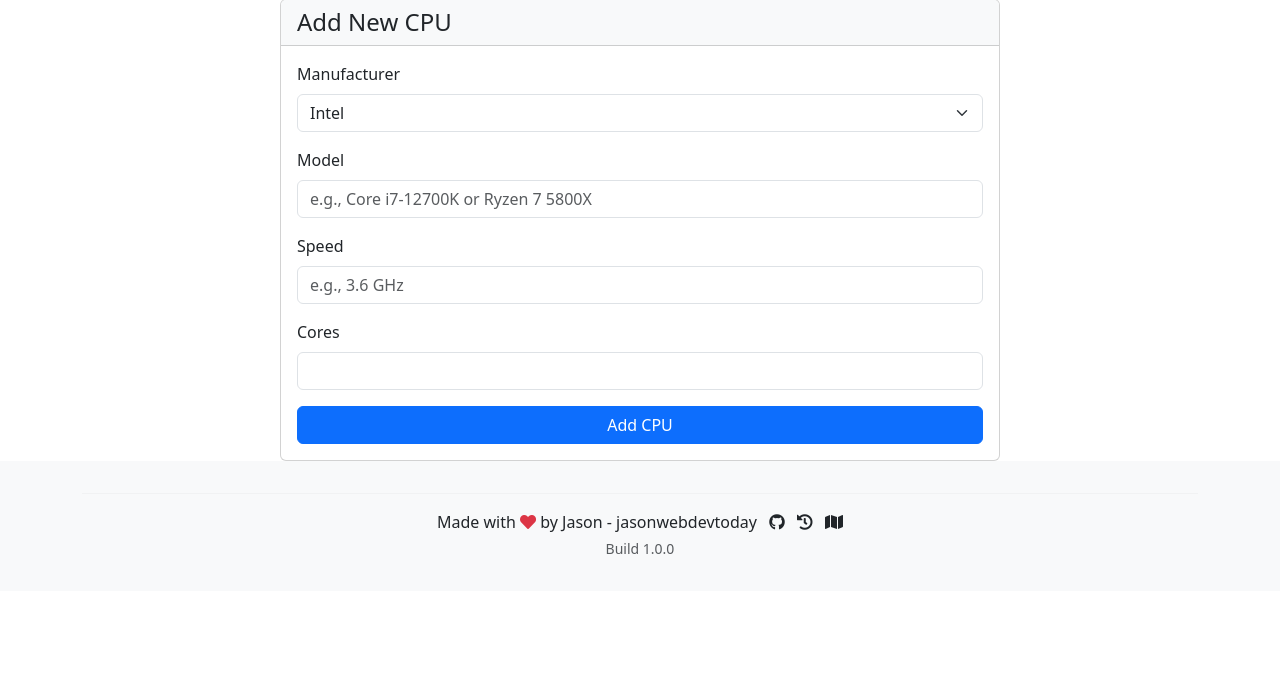
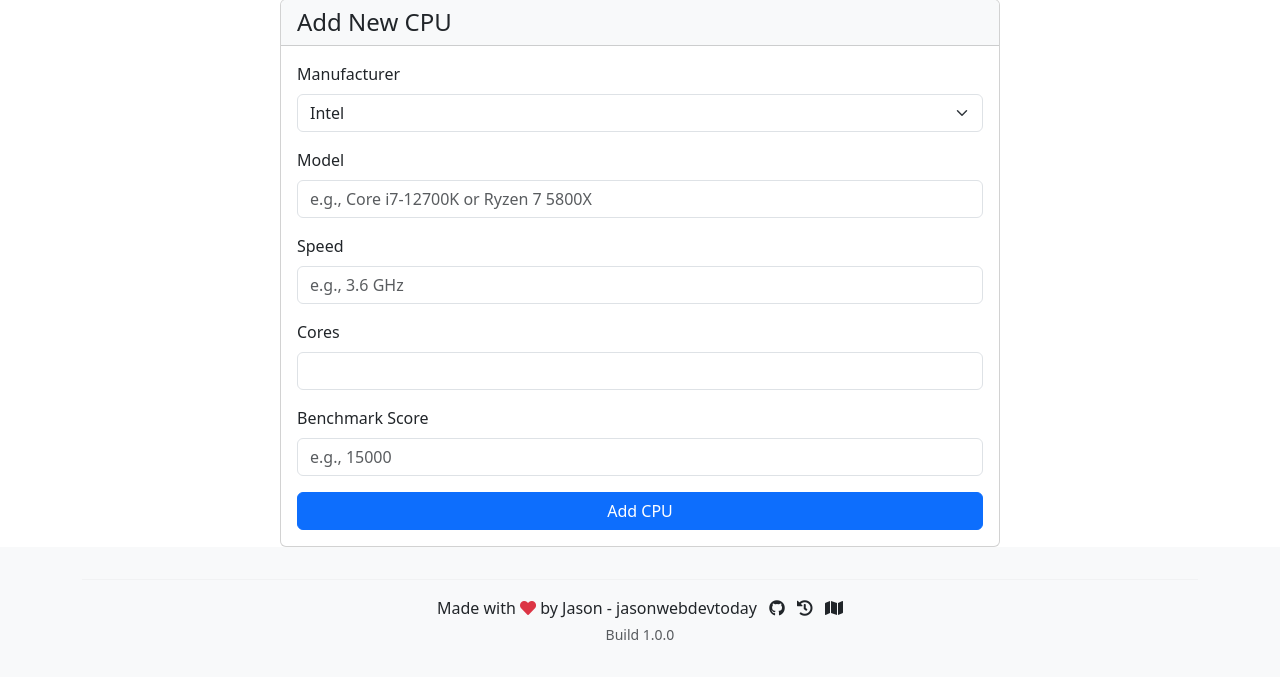
Before and after one commit to webdevtodayjason/tc-Inventory, a Flask app: page /manage/cpus/add in a window 1280 px wide. Shown: the part 57-736 px from the top of the page. Run offline with Flask 3, Linux system fonts and the light colour scheme; the visitor is signed in with stand-in values (Sample User, id 1); data that the repository does not hold is empty; some libraries are stand-ins or nearby versions.

Commit message:
ADDING: Benchmark score to CPU table and views

```diff
--- a/app/forms.py
+++ b/app/forms.py
@@ -69,6 +69,10 @@ class CPUForm(FlaskForm):
     cores = IntegerField('Cores', validators=[
         DataRequired(),
         NumberRange(min=1, max=128, message="Core count must be between 1 and 128")
+    ])
+    benchmark = FloatField('Benchmark Score', validators=[
+        Optional(),
+        NumberRange(min=0, message="Benchmark score must be a positive number")
     ])
 
     def validate_speed(self, field):
--- a/app/models/inventory.py
+++ b/app/models/inventory.py
@@ -116,6 +116,7 @@ class CPU(db.Model):
     model = db.Column(db.String(128), nullable=False)
     speed = db.Column(db.String(32))
     cores = db.Column(db.Integer)
+    benchmark = db.Column(db.Float, nullable=True)
     created_at = db.Column(db.DateTime, default=datetime.utcnow)
 
 # Association table for system tags
--- a/app/routes/inventory.py
+++ b/app/routes/inventory.py
@@ -490,7 +490,8 @@ def add_cpu():
                     manufacturer=form.manufacturer.data,
                     model=form.model.data,
                     speed=form.speed.data,
-                    cores=form.cores.data
+                    cores=form.cores.data,
+                    benchmark=form.benchmark.data
                 )
                 db.session.add(cpu)
                 db.session.commit()
@@ -516,10 +517,18 @@ def edit_cpu(id):
     cpu = CPU.query.get_or_404(id)
     form = CPUForm(obj=cpu)
     if form.validate_on_submit():
-        form.populate_obj(cpu)
-        db.session.commit()
-        flash('CPU updated successfully!', 'success')
-        return redirect(url_for('inventory.manage_cpus'))
+        try:
+            cpu.manufacturer = form.manufacturer.data
+            cpu.model = form.model.data
+            cpu.speed = form.speed.data
+            cpu.cores = form.cores.data
+            cpu.benchmark = form.benchmark.data
+            db.session.commit()
+            flash('CPU updated successfully!', 'success')
+            return redirect(url_for('inventory.manage_cpus'))
+        except Exception as e:
+            db.session.rollback()
+            flash(f'Error updating CPU: {str(e)}', 'danger')
     return render_template('inventory/manage/edit_cpu.html', form=form, cpu=cpu)
 
 @bp.route('/manage/cpus/<int:id>/delete', methods=['POST'])
--- a/app/templates/inventory/manage/add_cpu.html
+++ b/app/templates/inventory/manage/add_cpu.html
@@ -53,6 +53,16 @@
                             {% endif %}
                         </div>
 
+                        <div class="mb-3">
+                            <label class="form-label">{{ form.benchmark.label }}</label>
+                            {{ form.benchmark(class="form-control", placeholder="e.g., 15000") }}
+                            {% if form.benchmark.errors %}
+                                {% for error in form.benchmark.errors %}
+                                    <div class="invalid-feedback d-block">{{ error }}</div>
+                                {% endfor %}
+                            {% endif %}
+                        </div>
+
                         <div class="d-grid">
                             <button type="submit" class="btn btn-primary">Add CPU</button>
                         </div>
--- a/app/templates/inventory/manage/cpus.html
+++ b/app/templates/inventory/manage/cpus.html
@@ -57,6 +57,7 @@
                             <th>Model</th>
                             <th>Speed</th>
                             <th>Cores</th>
+                            <th>Benchmark</th>
                             <th>Actions</th>
                         </tr>
                     </thead>
@@ -67,6 +68,7 @@
                             <td>{{ cpu.model }}</td>
                             <td>{{ cpu.speed }}</td>
                             <td>{{ cpu.cores }}</td>
+                            <td>{{ cpu.benchmark if cpu.benchmark else 'Not tested' }}</td>
                             <td>
                                 <a href="{{ url_for('inventory.edit_cpu', id=cpu.id) }}" class="btn btn-sm btn-warning">Edit</a>
                                 <form action="{{ url_for('inventory.delete_cpu', id=cpu.id) }}" method="POST" class="d-inline">
```
Also changed, not shown: app/templates/inventory/manage/edit_cpu.html (+7 -0 lines), migrations/versions/6392c17321d3_add_benchmark_field_to_cpu.py (added, +32 -0 lines), CHANGELOG.md.
